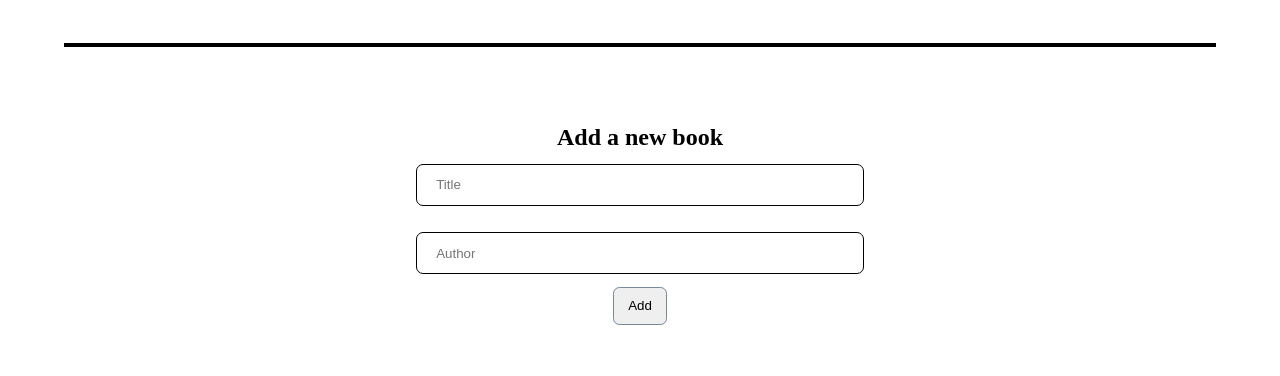
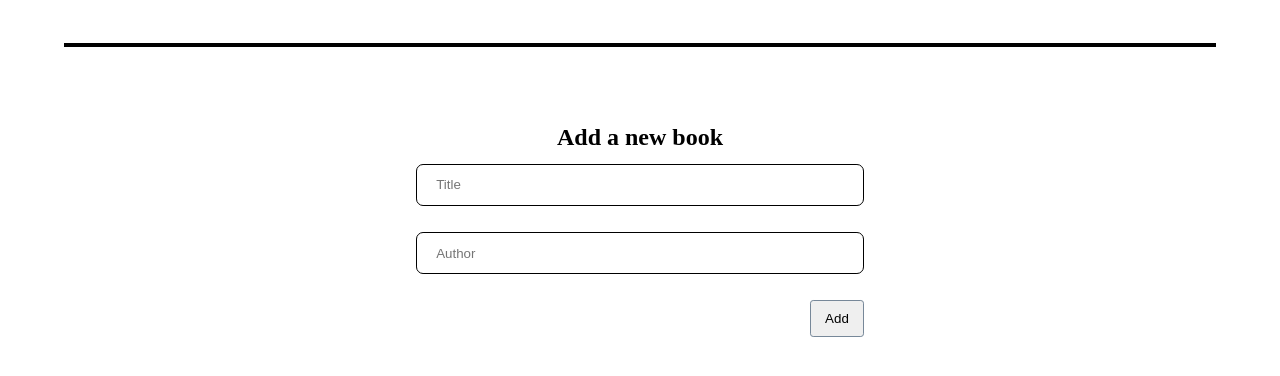
Before and after one commit to Porkalaikarthika/Awesome-books, a plain HTML site: page index.html in a window 1280 px wide. Shown: the part 58-434 px from the top of the page. Drawn offline with Linux system fonts and the light colour scheme.

Commit message:
fixed the button to right end

```diff
--- a/index.html
+++ b/index.html
@@ -16,9 +16,10 @@
             <form action="">
             <h2>Add a new book</h2>
             <input type="text" id="title" name="title" placeholder="Title"><br>
-            <input type="text" id="author" name="author" placeholder="Author">
+            <input type="text" id="author" name="author" placeholder="Author" class="author">
             <br>
-            <button id="addBtn" type="submit"> Add </button>
+            <div class="addBtn"><button id="addBtn" type="submit"> Add </button>  </div>
+
             </form>
         </section>
         <script src="main.js"></script>
--- a/style.css
+++ b/style.css
@@ -1,4 +1,4 @@
-*{
+* {
     padding: 0;
     margin: 0;
     box-sizing: border-box;
@@ -39,7 +39,6 @@ header {
 }
 
 input {
-
     text-align: start;
     padding: 1vw 1.1vw 1vw 1.5vw;
     width: 35vw;
@@ -51,8 +50,7 @@ input {
 
 button {
     padding: 0.8vw 1.11vw;
-    /* width: 8vw; */
-    border-radius: 0.4rem;
+    border-radius: 0.2rem;
     border: 1px solid lightslategray;
     cursor: pointer;
 }
@@ -61,3 +59,10 @@ button:hover {
     background-color: lightslategray;
     color: white;
 }
+
+
+.addBtn {
+    display: flex;
+    justify-content: flex-end;
+    margin: 1vw;
+}
```
